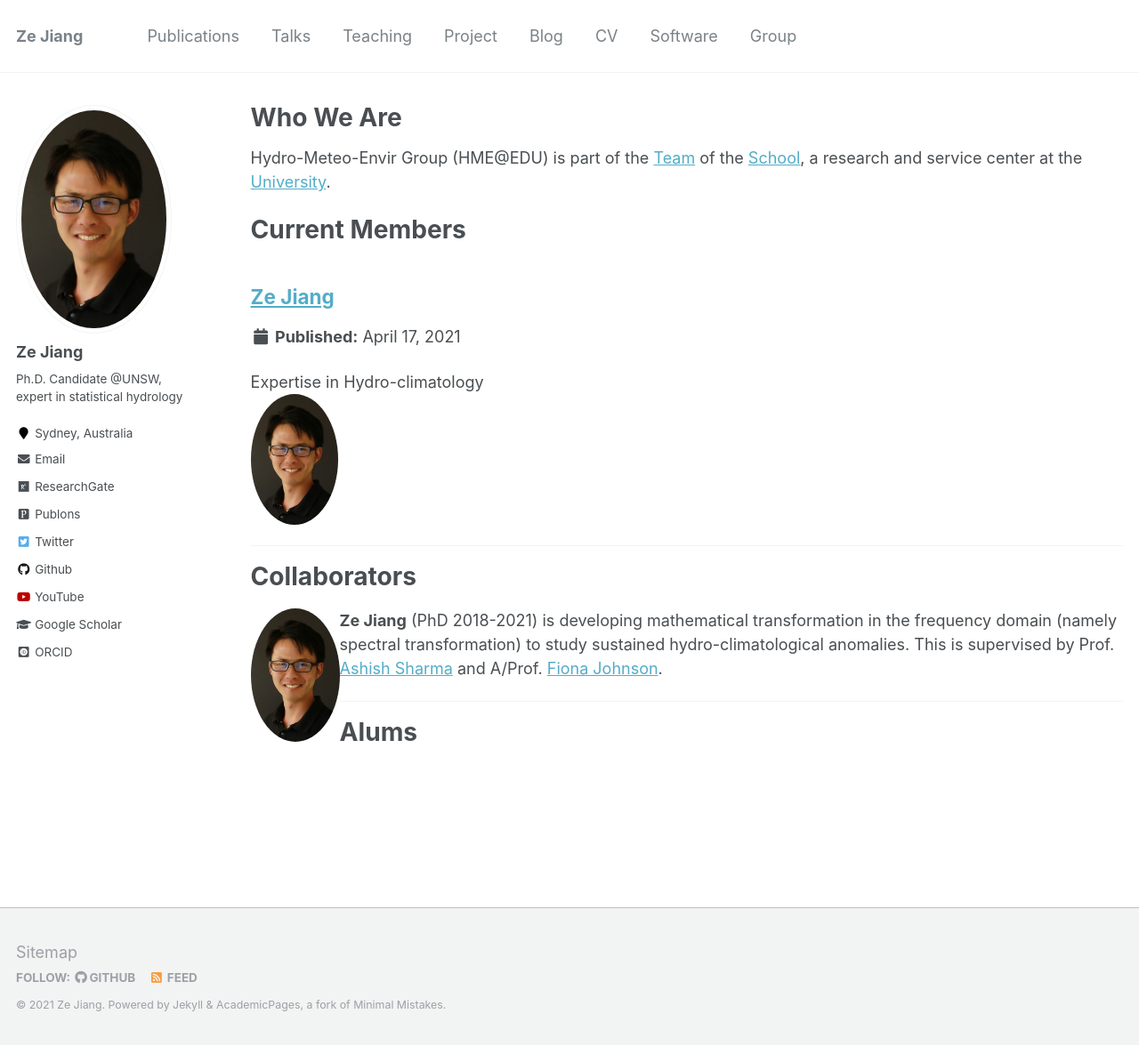
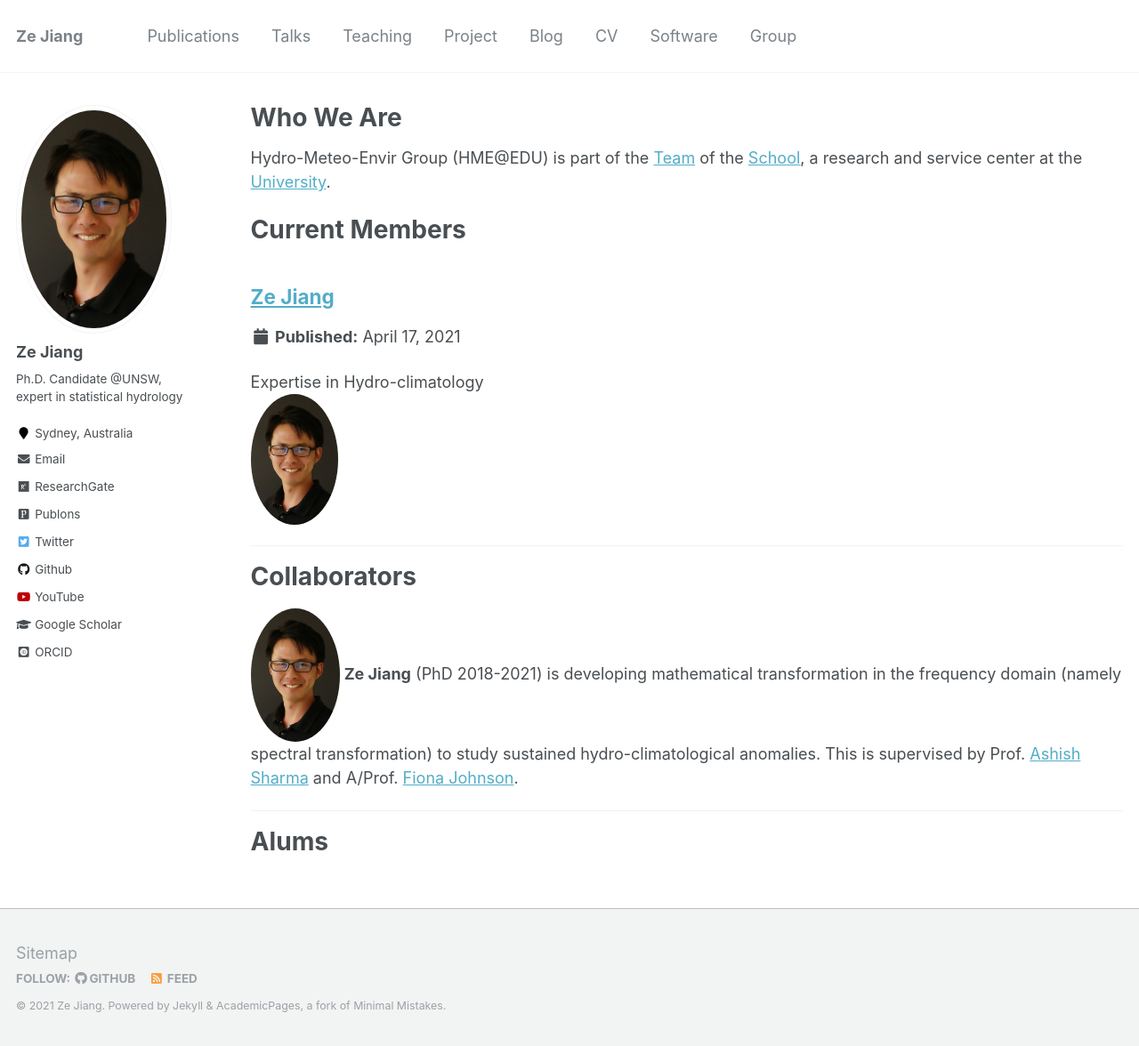
Before and after one commit to zejiang-unsw/zejiang-unsw.github.io, a Jekyll site: the page built from _pages/people.md, in a window 1280 px wide and 1176 px high. Shown: the whole window at 89% size. Built offline with Jekyll 4.4.1, drawn with Linux system fonts in a browser that asks for light colours; some web fonts are replaced.

Commit message:
update people position

```diff
--- a/_pages/people.md
+++ b/_pages/people.md
@@ -19,7 +19,8 @@ Current Members
 <hr>
 Collaborators
 ======
-<img align="left" src="/images/profile.jpg" alt="Avatar" class="avatar">
+
+<img align="center" src="/images/profile.jpg" alt="Avatar" class="avatar">
 **Ze Jiang** (PhD 2018-2021) is developing mathematical transformation in the frequency domain (namely spectral transformation) to study sustained hydro-climatological anomalies. This is supervised by Prof. [Ashish Sharma](https://scholar.google.com.au/citations?user=C_9ndbcAAAAJ&hl=en) and A/Prof. [Fiona Johnson](https://scholar.google.com.au/citations?user=PYu5v4YAAAAJ&hl=en).
 <br/>
 
```
Also changed, not shown: _people/ze.jiang.md (+0 -2 lines).
